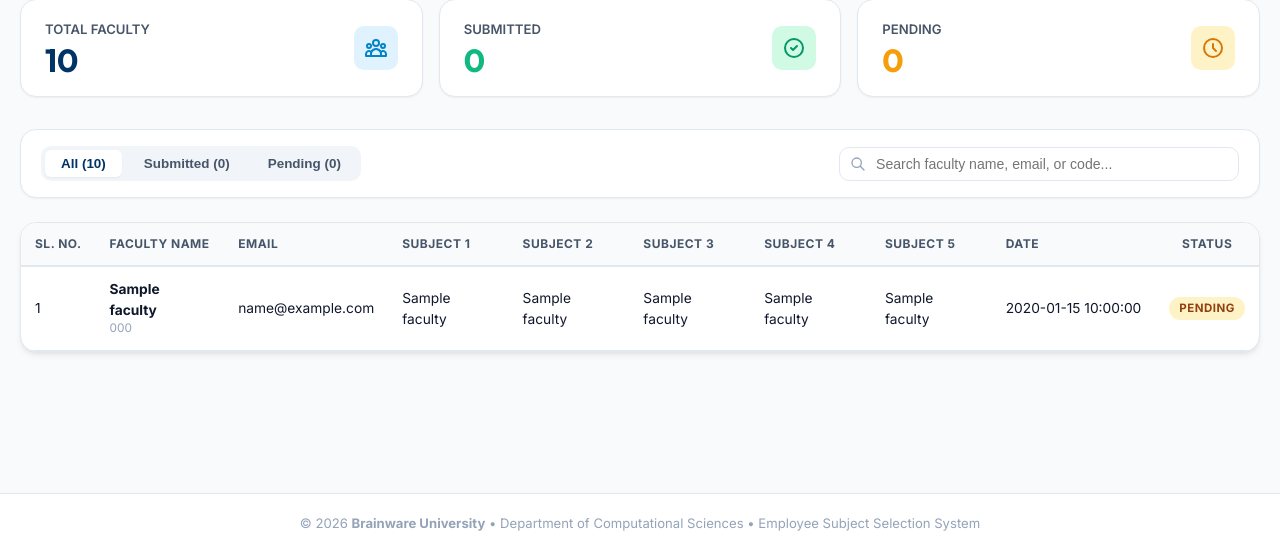
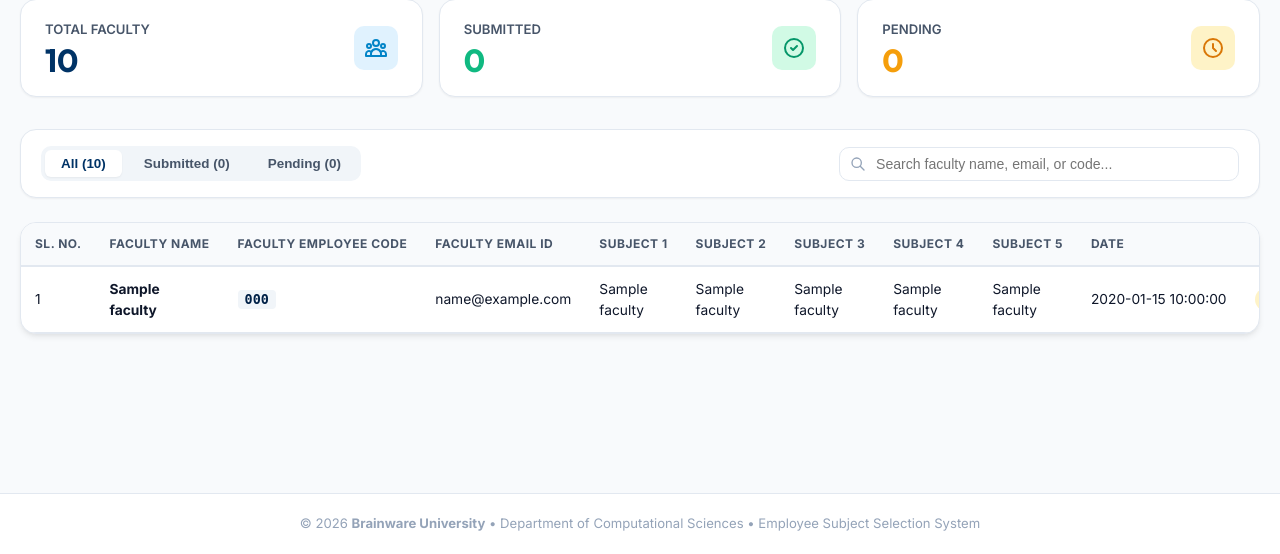
Before and after one commit to Samratkundu123/employee-subject-selection, a PHP site: template app/views/hod/dashboard.php in a window 1280 px wide. Shown: the part 246-800 px from the top of the page. Run offline with PHP 8.4, Linux system fonts and the light colour scheme; the template is opened without the code that fills it: most values are stand-ins (such as "Sample title", 1, 10 or a date in 2020).

Commit message:
Update HOD dashboard table and Add Faculty modal to format Faculty Name, Faculty Employee Code, Faculty Email ID, and Password separately

```diff
--- a/app/views/hod/dashboard.php
+++ b/app/views/hod/dashboard.php
@@ -99,7 +99,8 @@ require_once __DIR__ . '/../layout/header.php';
                 <tr>
                     <th style="width: 50px;">Sl. No.</th>
                     <th>Faculty Name</th>
-                    <th>Email</th>
+                    <th>Faculty Employee Code</th>
+                    <th>Faculty Email ID</th>
                     <th>Subject 1</th>
                     <th>Subject 2</th>
                     <th>Subject 3</th>
@@ -112,7 +113,7 @@ require_once __DIR__ . '/../layout/header.php';
             <tbody id="facultyTableBody">
                 <?php if (empty($facultyList)): ?>
                     <tr>
-                        <td colspan="10" style="text-align: center; padding: 2.5rem; color: var(--text-muted);">
+                        <td colspan="11" style="text-align: center; padding: 2.5rem; color: var(--text-muted);">
                             No faculty records found.
                         </td>
                     </tr>
@@ -120,10 +121,8 @@ require_once __DIR__ . '/../layout/header.php';
                     <?php foreach ($facultyList as $f): ?>
                         <tr>
                             <td><?= (int)$f['sl_no'] ?></td>
-                            <td>
-                                <strong><?= Response::escape($f['faculty_name']) ?></strong>
-                                <div style="font-size: 0.74rem; color: var(--text-muted);"><?= Response::escape($f['employee_code']) ?></div>
-                            </td>
+                            <td><strong><?= Response::escape($f['faculty_name']) ?></strong></td>
+                            <td><code style="background: #f1f5f9; padding: 2px 7px; border-radius: 4px; font-weight: 700; color: #002147; font-size: 0.84rem;"><?= Response::escape($f['employee_code']) ?></code></td>
                             <td><?= Response::escape($f['faculty_email']) ?></td>
                             <td><?= Response::escape($f['subject_1']) ?></td>
                             <td><?= Response::escape($f['subject_2']) ?></td>
@@ -144,6 +143,8 @@ require_once __DIR__ . '/../layout/header.php';
             </tbody>
         </table>
     </div>
+</div>
+
 <!-- Add Faculty Modal -->
 <div id="addFacultyModal" class="modal-overlay">
     <div class="modal-card">
@@ -154,20 +155,20 @@ require_once __DIR__ . '/../layout/header.php';
         <form id="addFacultyForm" autocomplete="off">
             <div class="modal-body">
                 <div class="form-group">
-                    <label for="newFacultyName">Full Name</label>
-                    <input type="text" id="newFacultyName" class="form-control-custom" placeholder="e.g. Dr. Jane Doe" required>
+                    <label for="newFacultyName">Faculty Name <span style="color: #ef4444;">*</span></label>
+                    <input type="text" id="newFacultyName" class="form-control-custom" placeholder="e.g. Dr. Arindam Roy" required>
                 </div>
                 <div class="form-group">
-                    <label for="newFacultyEmail">Official Email Address</label>
-                    <input type="email" id="newFacultyEmail" class="form-control-custom" placeholder="e.g. jane.cs@brainwareuniversity.ac.in" required>
+                    <label for="newFacultyCode">Faculty Employee Code <span style="color: #ef4444;">*</span></label>
+                    <input type="text" id="newFacultyCode" class="form-control-custom" placeholder="e.g. BWU/EMP/2026/042" required>
                 </div>
                 <div class="form-group">
-                    <label for="newFacultyCode">Employee Code</label>
-                    <input type="text" id="newFacultyCode" class="form-control-custom" placeholder="e.g. BWU-FAC-011" required>
+                    <label for="newFacultyEmail">Faculty Email ID <span style="color: #ef4444;">*</span></label>
+                    <input type="email" id="newFacultyEmail" class="form-control-custom" placeholder="e.g. arindam.cs@brainwareuniversity.ac.in" required>
                 </div>
                 <div class="form-group">
-                    <label for="newFacultyPassword">Initial Password <span style="font-weight: normal; color: var(--text-muted);">(Optional, defaults to Faculty@123)</span></label>
-                    <input type="password" id="newFacultyPassword" class="form-control-custom" placeholder="Faculty@123">
+                    <label for="newFacultyPassword">Password <span style="font-weight: normal; color: var(--text-muted);">(Optional, defaults to nopass)</span></label>
+                    <input type="password" id="newFacultyPassword" class="form-control-custom" placeholder="Enter password (default: nopass)">
                 </div>
             </div>
             <div class="modal-footer">
--- a/public/js/hod.js
+++ b/public/js/hod.js
@@ -67,7 +67,7 @@ document.addEventListener('DOMContentLoaded', () => {
         if (!faculty || faculty.length === 0) {
             tableBody.innerHTML = `
                 <tr>
-                    <td colspan="10" style="text-align: center; padding: 2.5rem; color: var(--text-muted);">
+                    <td colspan="11" style="text-align: center; padding: 2.5rem; color: var(--text-muted);">
                         No faculty records found matching current criteria.
                     </td>
                 </tr>
@@ -84,10 +84,8 @@ document.addEventListener('DOMContentLoaded', () => {
 
             tr.innerHTML = `
                 <td>${f.sl_no}</td>
-                <td>
-                    <strong>${escapeHtml(f.faculty_name)}</strong>
-                    <div style="font-size: 0.74rem; color: var(--text-muted);">${escapeHtml(f.employee_code)}</div>
-                </td>
+                <td><strong>${escapeHtml(f.faculty_name)}</strong></td>
+                <td><code style="background: #f1f5f9; padding: 2px 7px; border-radius: 4px; font-weight: 700; color: #002147; font-size: 0.84rem;">${escapeHtml(f.employee_code)}</code></td>
                 <td>${escapeHtml(f.faculty_email)}</td>
                 <td>${escapeHtml(f.subject_1)}</td>
                 <td>${escapeHtml(f.subject_2)}</td>
```
